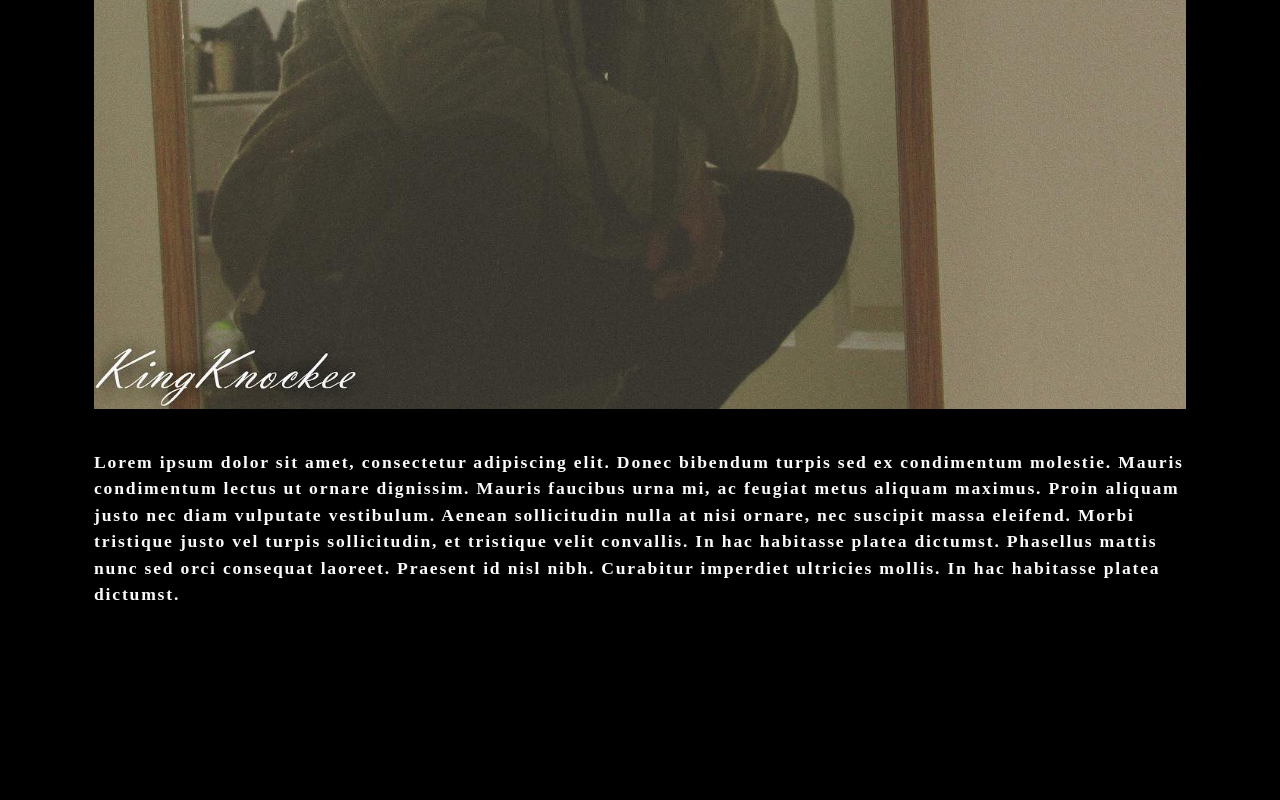
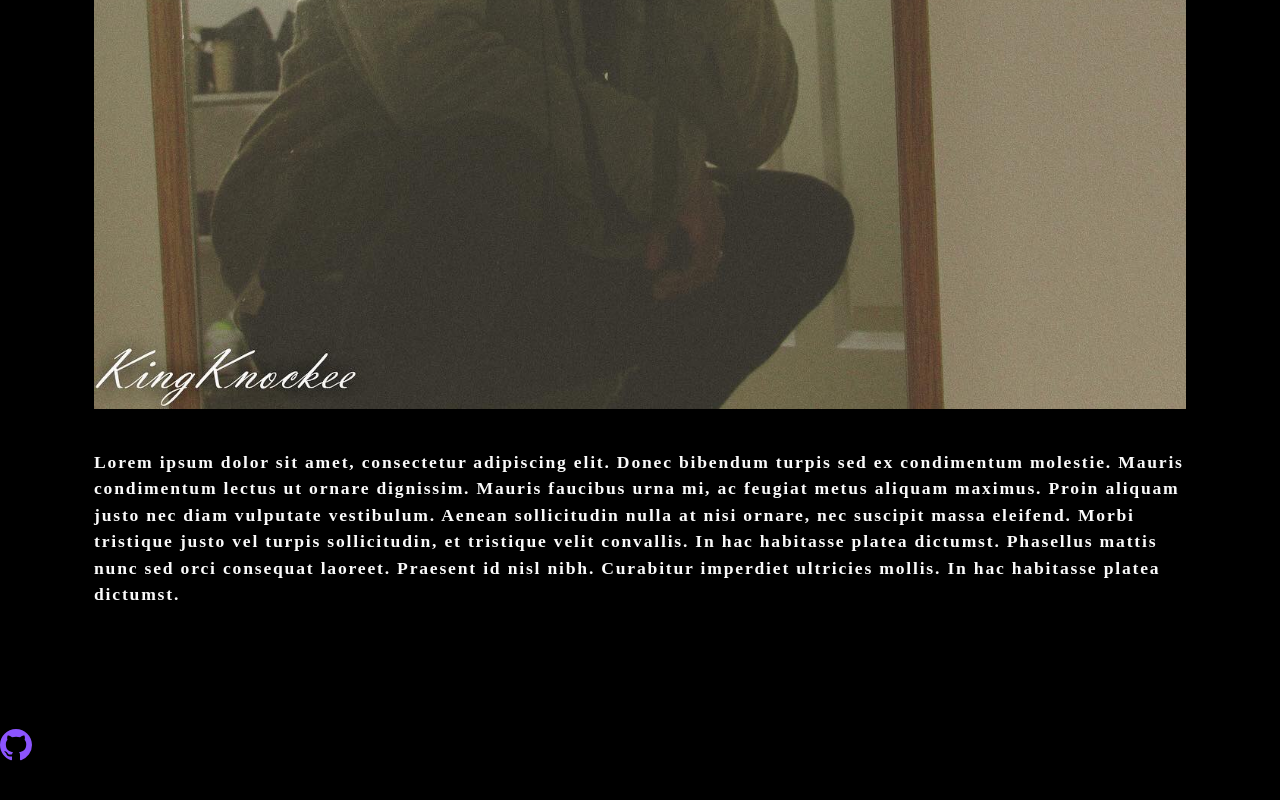
Before and after one commit to Knock410/React-Portfolio, a React (Create React App) app: page / in a window 1280 px wide. Shown: the part 629-1429 px from the top of the page. Before the commit the page ends 1326 px from the top, so only its background shows below. Built offline with nearby package versions, Linux system fonts and the light colour scheme; the HTML template or start-up script is replaced by a standard one.

Commit message:
Footer added

```diff
--- a/package.json
+++ b/package.json
@@ -8,6 +8,7 @@
     "@testing-library/user-event": "^13.5.0",
     "react": "^17.0.2",
     "react-dom": "^17.0.2",
+    "react-icons": "^4.6.0",
     "react-scripts": "^5.0.1",
     "web-vitals": "^2.1.4"
   },
--- a/src/App.js
+++ b/src/App.js
@@ -4,6 +4,7 @@ import Nav from "./components/Nav";
 import Display from "./components/Display";
 import ContactForm from './components/Contact';
 import Resume from './components/Resume';
+import Footer from './components/Footer';
 
 function App() {
 
@@ -50,7 +51,7 @@ const showPage = () => {
         )} */}
         {showPage()}
       </main>
-      {/* Add Footer Component */}
+      <Footer></Footer>
     </div>
   );
 }
--- a/src/components/Footer/index.js
+++ b/src/components/Footer/index.js
@@ -0,0 +1,16 @@
+import React from 'react';
+import { GoMarkGithub } from "react-icons/go";
+
+const Footer = () => {
+  return (
+    <div className='this'>
+      <a href='https://github.com/Knock410' target="_blank" rel="noreferrer">
+              <h2>
+                <GoMarkGithub />
+              </h2>
+            </a>
+      </div>
+  )
+}
+
+export default Footer
```
Also changed, not shown: 2 other files (tests, documents, lock files or other folders).
